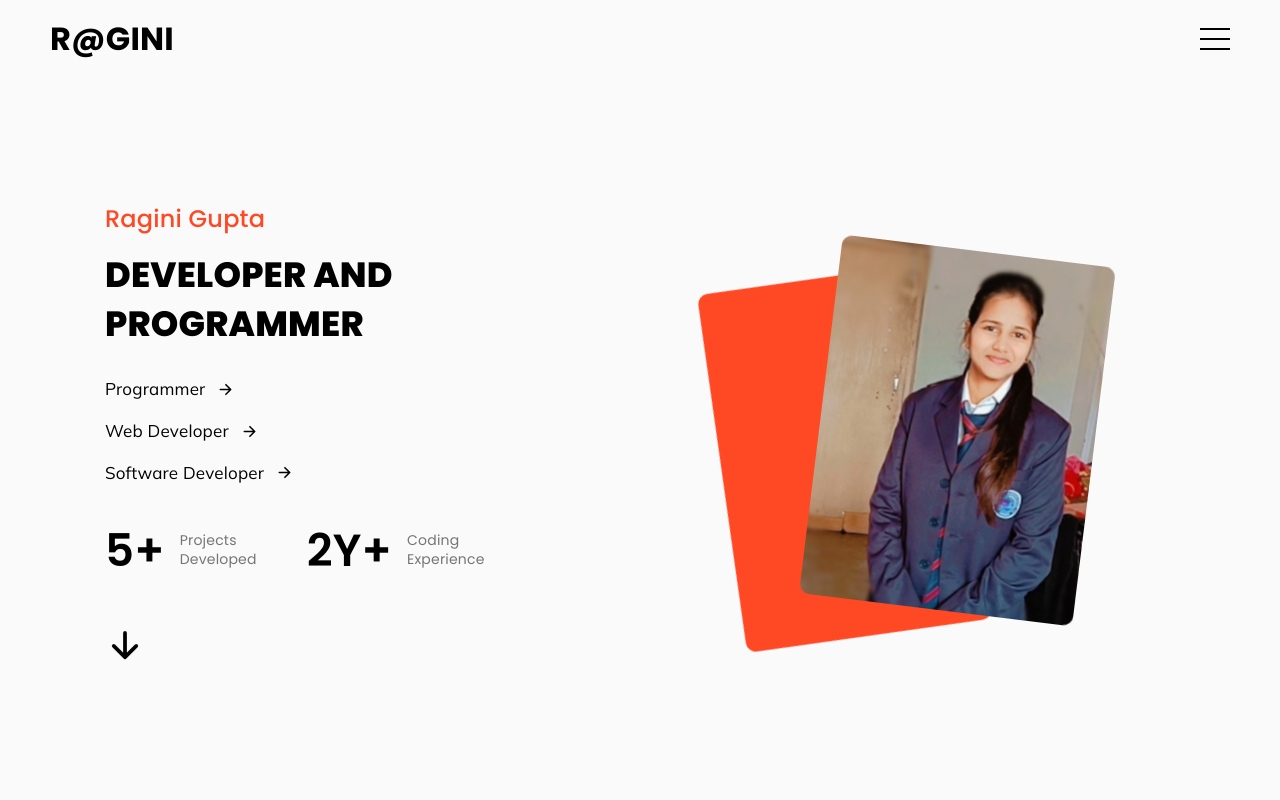
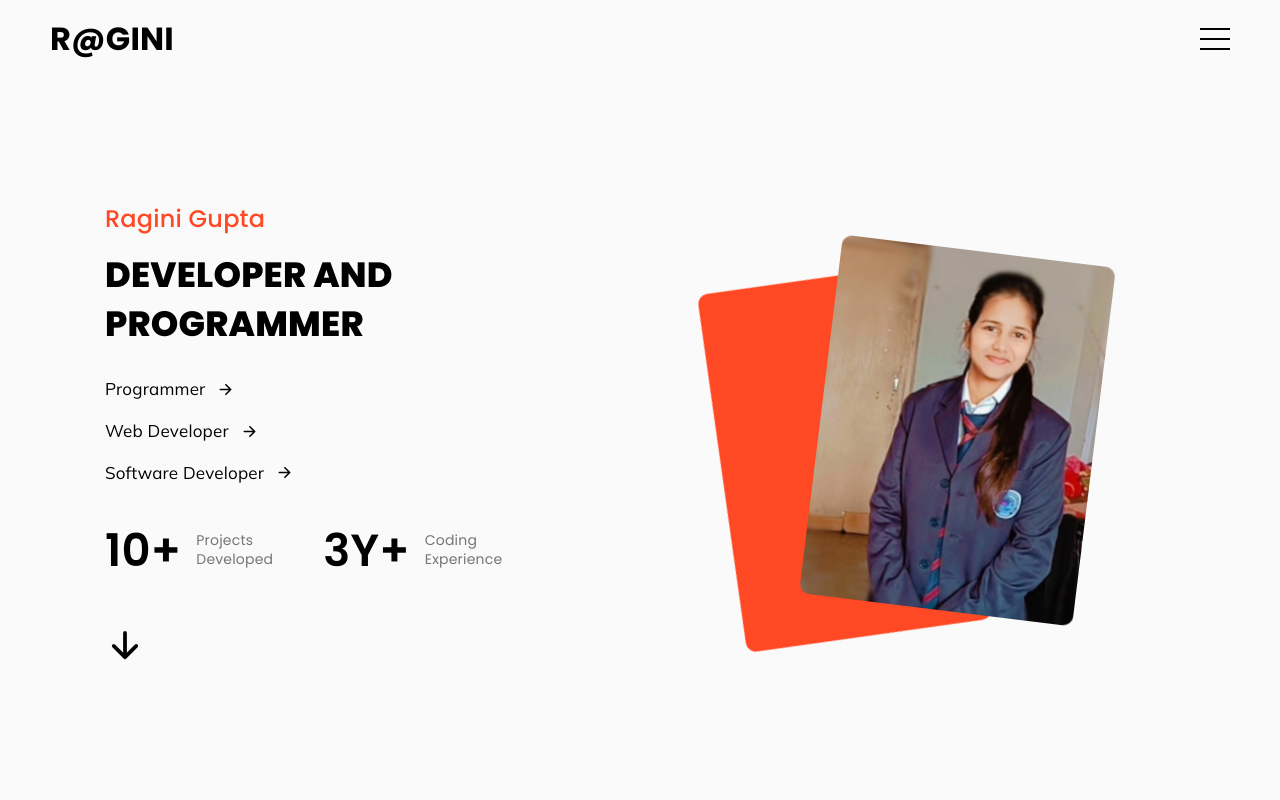
Before and after one commit to raginigupta90/ragini-portfolio, a plain HTML site: page index.html in a window 1280 px wide. Shown: the top 800 px of the page. Drawn offline with nearby package versions, Linux system fonts and the light colour scheme; files whose address does not match are found by name.

Commit message:
Update index.html

```diff
--- a/index.html
+++ b/index.html
@@ -124,7 +124,7 @@
             <ul class="exp-list">
 
               <li class="list-item">
-                <strong class="strong">5+</strong>
+                <strong class="strong">10+</strong>
 
                 <span class="span">
                   Projects<br>
@@ -133,7 +133,7 @@
               </li>
 
               <li class="list-item">
-                <strong class="strong">2Y+</strong>
+                <strong class="strong">3Y+</strong>
 
                 <span class="span">
                   Coding<br>
@@ -347,7 +347,7 @@
                 <div class="wrapper">
                   <h3 class="skill-title">AI/ML</h3>
 
-                  <data class="skill-value" value="70%">%</data>
+                  <data class="skill-value" value="70%">70%</data>
                 </div>
 
                 <div class="progress-box">
```
